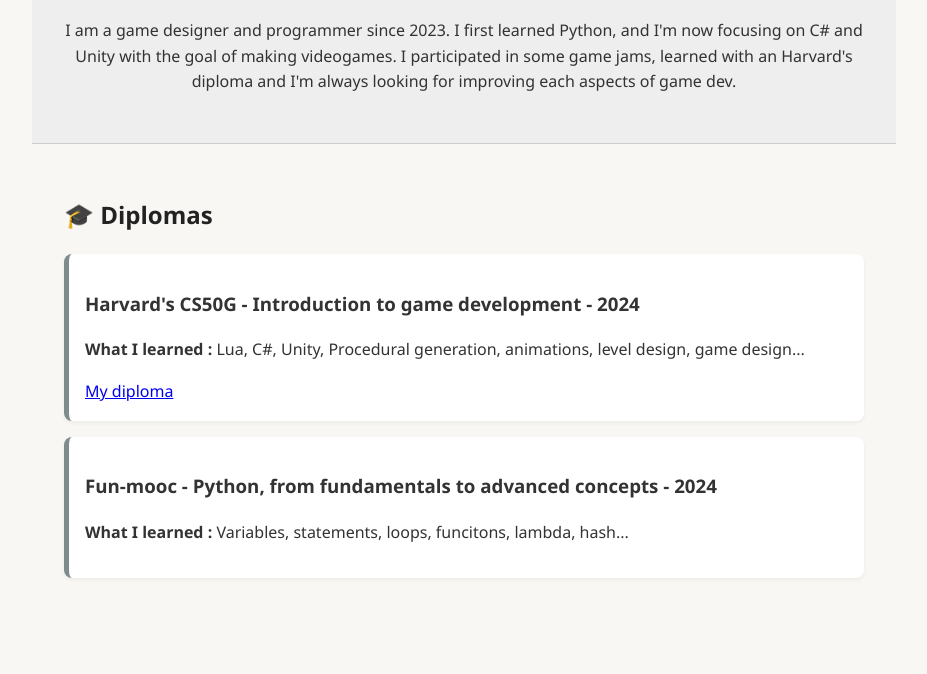
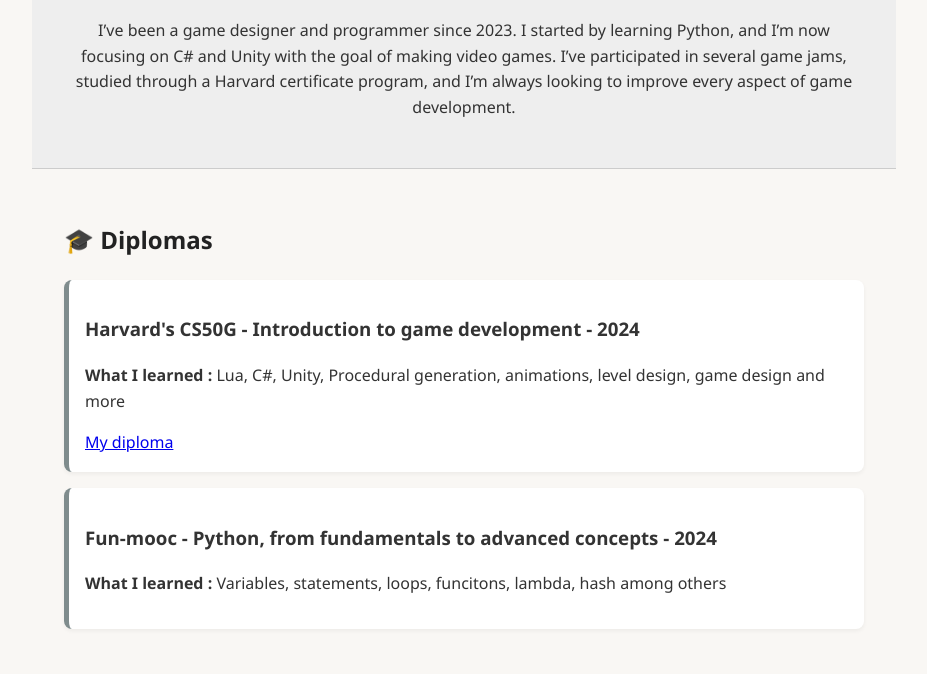
Before and after one commit to traguilar/traguilar.github.io, a plain HTML site: page index.html in a window 1280 px wide. Shown: the part 108-782 px from the top of the page, without its empty margins (176-1103 px from the left). Drawn offline with Linux system fonts and the light colour scheme.

Commit message:
Update index.html

```diff
--- a/index.html
+++ b/index.html
@@ -10,20 +10,20 @@
 <body>
     <header>
         <h1>Welcome to my portfolio</h1>
-        <p>I am a game designer and programmer since 2023. I first learned Python, and I'm now focusing on C# and Unity with the goal of making videogames. I participated in some game jams, learned with an Harvard's diploma and I'm always looking for improving each aspects of game dev.</p>
+        <p>I’ve been a game designer and programmer since 2023. I started by learning Python, and I’m now focusing on C# and Unity with the goal of making video games. I’ve participated in several game jams, studied through a Harvard certificate program, and I’m always looking to improve every aspect of game development.</p>
     </header>
 
     <section id="diplomes">
         <h2>🎓 Diplomas</h2>
         <div class="carte-diplome">
             <h3>Harvard's CS50G - Introduction to game development - 2024</h3>
-            <p><strong>What I learned :</strong> Lua, C#, Unity, Procedural generation, animations, level design, game design...</p>
+            <p><strong>What I learned :</strong> Lua, C#, Unity, Procedural generation, animations, level design, game design and more</p>
             <a href = "https://certificates.cs50.io/f7818428-d914-4f53-8d8a-508340c440e6.pdf?size=letter" target = "_blank"> My diploma</a>
         </div>
 
         <div class="carte-diplome">
             <h3>Fun-mooc - Python, from fundamentals to advanced concepts - 2024</h3>
-            <p><strong>What I learned :</strong> Variables, statements, loops, funcitons, lambda, hash...</p>
+            <p><strong>What I learned :</strong> Variables, statements, loops, funcitons, lambda, hash among others</p>
         </div>
 
     </section>
@@ -46,7 +46,7 @@
         <div class="projet">
             <h3>Santa's Impossible mission - Mini Jame Gam #22</h3>
             <p><strong>Description :</strong> Earned the 1st place with my participation at the Mini Jame Gam #22. I had to make a game in three days following some rules and conditions.</p>
-            <p><strong>What I learned :</strong> Working in team. Game design. Programming mini-games. Work efficiently with few time.</p>
+            <p><strong>What I learned :</strong> Team work. Game design. Programming mini-games. Work efficiently with few time.</p>
             <p><strong>Made with :</strong> Viviana Estrada, voice actress. Loïc Tabourin, Music composer. Jacques Duflos, graphics and art. Mathys Aguilar, some graphics.</p>
             <a href = "https://traguilar.itch.io/santas-impossible-mission" target = "_blank"> Itch.io link</a>
         </div>
```
